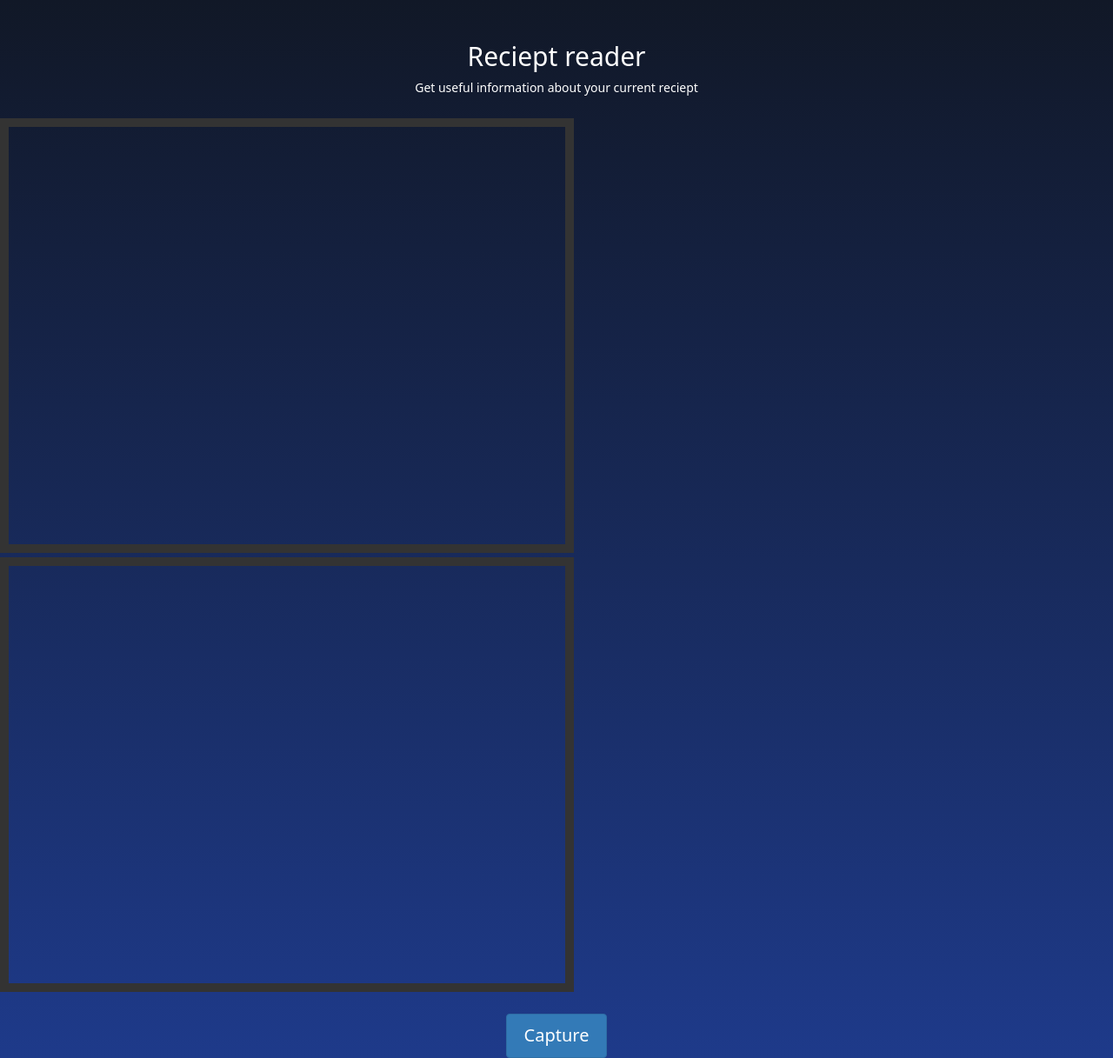
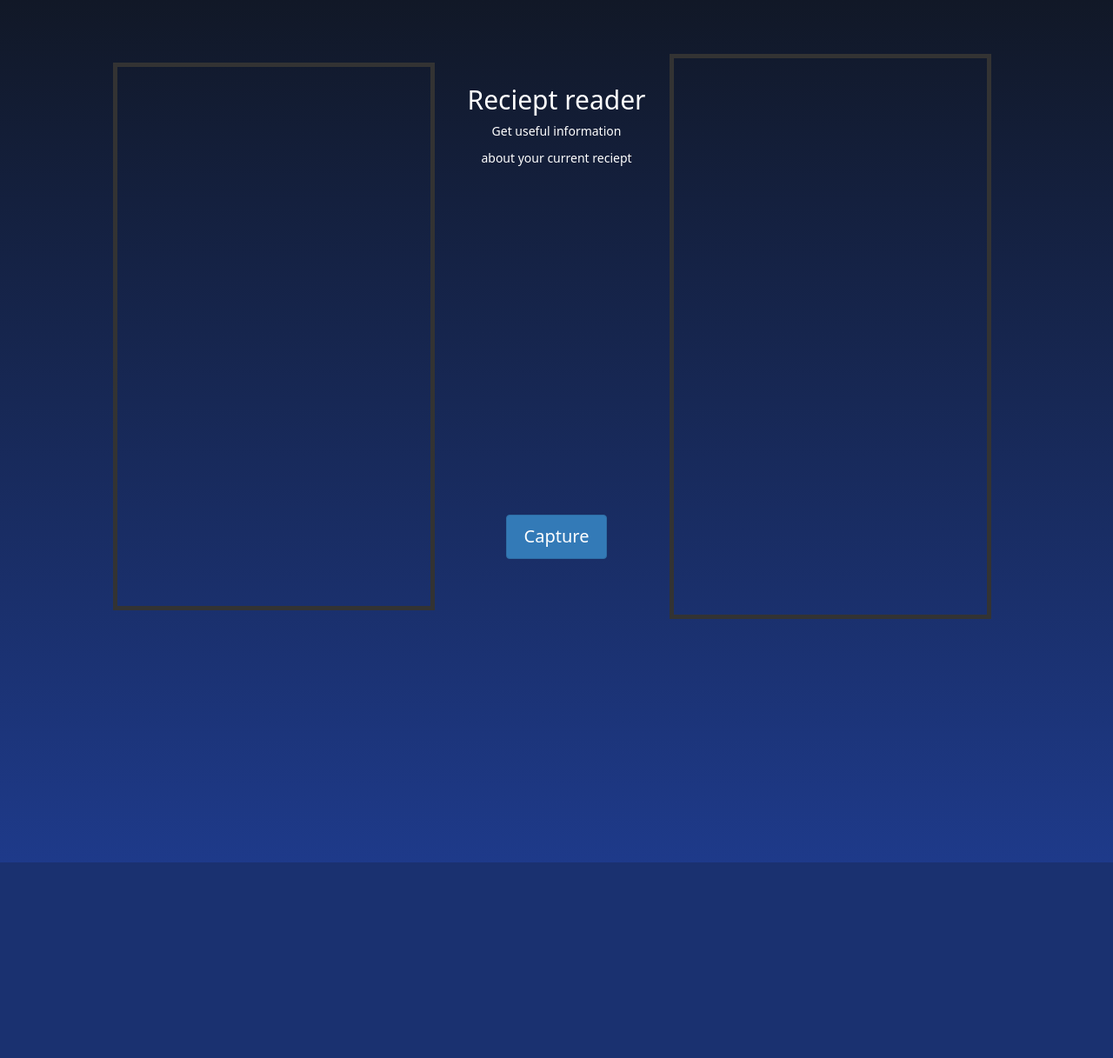
Before and after one commit to jadamixd/CodeNTNU-Hackathon, a Flask app: page / in a window 1280 px wide. Shown: the whole page at 87% size. After the commit the page ends 992 px from the top, so only its background shows below. Run offline with Flask 3, Linux system fonts and the light colour scheme; some libraries are stand-ins or nearby versions.

Commit message:
gjorde mye faenskap med html

```diff
--- a/camera/imagetext_extraction.py
+++ b/camera/imagetext_extraction.py
@@ -12,6 +12,8 @@ def extract_text_from_image(image_path):
     try:
         # Open the image using Pillow (PIL)
         image = Image.open(image_path)
+        image = image.transpose(Image.ROTATE_270)
+        image.save(image_path)
 
         # Perform OCR on the image
         text = pyt.image_to_string(image, lang="nor")
@@ -33,7 +35,7 @@ def extracting_relevant_text(extracted_text):
         response = openai.Completion.create(
             model="text-davinci-003",
             prompt=str(
-                f"Kan du filtrere ut matvarene fra kvitteringen under og gi det som en komma separert streng?: {extracted_text}"),
+                f"Kan du filtrere ut matvarer fra kvitteringen under og gi det som en komma separert streng?: {extracted_text}"),
             max_tokens=2000,
             temperature=0
         )
--- a/templates/index.html
+++ b/templates/index.html
@@ -12,17 +12,20 @@
         #container {
             margin-top: 50px;
             margin: 0px auto;
-    border: 10px #333 solid;
+            border: 5px #333 solid;
+            transform: rotate(90deg);
         }
 
         #CANVAS {
-    border: 10px #333 solid;
+            border: 5px #333 solid;
+            transform: rotate(90deg);
+
         }
 
         #videoElement {
             width: 640px;
-    height: 480px;
-    object-fit: cover; /* Use object-fit to maintain the video's aspect ratio */
+            height: 360px;
+            object-fit: cover;
         }
 
         .no-padding {
@@ -39,21 +42,23 @@
 
 </head>
 <body class="bg-gradient-to-b from-gray-900 to-blue-900 font-sans text-white m-0 p-0">
-    <div class="text-center pt-20">
+    <div class="text-center pt-40">
         <!-- Place your header content here -->
         <h1 class="text-5xl">Reciept reader</h1>
-        <p class="text-2l pt-4">Get useful information about your current reciept</p>
+        <p class="text-2l pt-4">Get useful information</p>
+        <p class="text-2l pt-4">about your current reciept</p>
     </div>
 
-    <main class="flex min-h-screen w-full flex-col items-center pt-10">
-        <div class="container-fluid no-padding">
-            <div id="container" name="cont" style="display: inline-block;">
-                <video autoplay="true" id="videoElement" name="vid"></video>
+    <main class="flex min-h-screen w-full flex-col items-center pt-4">
+        <div class="container-fluid no-padding" style="display: inline-flex;">
+            <div id="container" name="cont">
+                <video autoplay="true" id="videoElement" name="vid" width="640" height="360"></video>
             </div>
             <div style="display: inline-block;">
-                <canvas id="CANVAS" name="CANVAS" width="640" height="480">
+                <canvas id="CANVAS" name="CANVAS" width="640" height="360">
                     Your browser does not support Canvas.
                 </canvas>
+            </div>
             </div>
         </div>
         <a id="download">
@@ -84,14 +89,14 @@
                 var ctx = x.getContext("2d");
                 ctx.fillStyle = "#FF0000";
 
-                ctx.drawImage(video, 0, 0, 640, 480);
+                ctx.drawImage(video, 0, -50, 640, 460);
 
                 var imageDataURL = x.toDataURL("image/jpeg");
 
                 // Send the captured image data to the server
                 saveImageOnServer(imageDataURL);
 
-                document.getElementById("nextpage").style.display = "block";
+                document.getElementById("nextpage").style.display = "inline-block";
 
             }
 
--- a/templates/information.html
+++ b/templates/information.html
@@ -56,7 +56,7 @@
         </a>
         <div class="flex">
             <div style="display: inline-block; margin-right: 10px;"> <!-- Use "margin-right" instead of "style" twice -->
-                <img src="{{ url_for('static', filename='/reciept.jpg') }}" alt="Receipt Image">
+                <img src="{{ url_for('static', filename='\reciept.jpg') }}" alt="Receipt Image">
             </div>
             <div class="border" style="max-height: 480px; overflow-y: auto;">
                 {% for item in data %}
```
Also changed, not shown: mockdata/reciept.jpg (added), static/reciept.jpg. Lines whose indentation alone changed are shown as unchanged.
